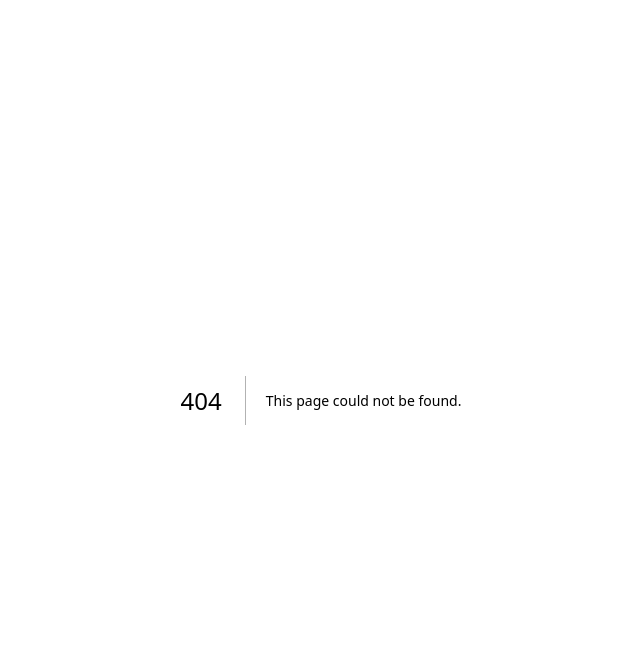
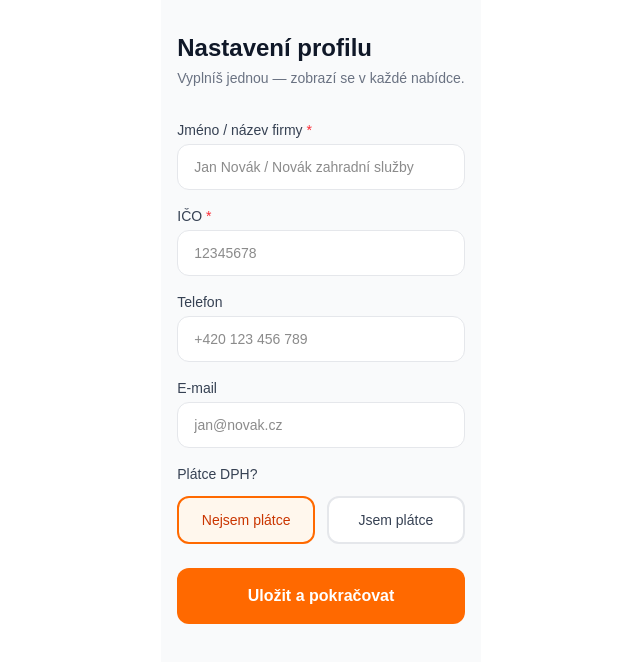
Before and after one commit to davidstraakaa-svg/-remeslnik-app, a Next.js app: page /onboarding in a window 1280 px wide. Before the commit this address had no page. Shown: the top 662 px of the page, without its empty margins (319-959 px from the left). Built offline with nearby package versions, Linux system fonts and the light colour scheme.

Commit message:
Onboarding, editace polozek, env vars, sdilene typy

```diff
--- a/src/app/api/nabidka/route.ts
+++ b/src/app/api/nabidka/route.ts
@@ -1,20 +1,35 @@
 import { NextRequest, NextResponse } from 'next/server'
 
-const N8N_WEBHOOK = 'https://primary-production-9a6738.up.railway.app/webhook/nabidka'
+const N8N_WEBHOOK = process.env.N8N_WEBHOOK_URL ?? 'https://primary-production-9a6738.up.railway.app/webhook/nabidka'
+
+export const maxDuration = 60
 
 export async function POST(req: NextRequest) {
-  const { obor, popis, vymery } = await req.json()
+  const body = await req.json()
+  const { obor, popis, vymery } = body
 
+  if (!popis?.trim() || !vymery?.trim() || !obor) {
+    return NextResponse.json({ error: 'Chybí povinná pole' }, { status: 400 })
+  }
+
+  try {
     const res = await fetch(N8N_WEBHOOK, {
       method: 'POST',
       headers: { 'Content-Type': 'application/json' },
       body: JSON.stringify({ obor, popis, vymery }),
+      signal: AbortSignal.timeout(55000),
     })
 
     if (!res.ok) {
-    return NextResponse.json({ error: 'Chyba n8n' }, { status: 502 })
+      return NextResponse.json({ error: 'Chyba při generování' }, { status: 502 })
     }
 
     const data = await res.json()
     return NextResponse.json(data)
+  } catch (e) {
+    if (e instanceof Error && e.name === 'TimeoutError') {
+      return NextResponse.json({ error: 'Generování trvalo příliš dlouho, zkus to znovu' }, { status: 504 })
     }
+    return NextResponse.json({ error: 'Neočekávaná chyba' }, { status: 500 })
+  }
+}
--- a/src/app/layout.tsx
+++ b/src/app/layout.tsx
@@ -13,8 +13,8 @@ const geistMono = Geist_Mono({
 });
 
 export const metadata: Metadata = {
-  title: "Create Next App",
-  description: "Generated by create next app",
+  title: "Nabídky pro řemeslníky",
+  description: "Vygeneruj profesionální cenovou nabídku za minuty.",
 };
 
 export default function RootLayout({
@@ -24,7 +24,7 @@ export default function RootLayout({
 }>) {
   return (
     <html
-      lang="en"
+      lang="cs"
       className={`${geistSans.variable} ${geistMono.variable} h-full antialiased`}
     >
       <body className="min-h-full flex flex-col">{children}</body>
--- a/src/app/nabidka/page.tsx
+++ b/src/app/nabidka/page.tsx
@@ -2,21 +2,7 @@
 
 import { useEffect, useState } from 'react'
 import { useRouter } from 'next/navigation'
-
-type Polozka = {
-  popis: string
-  mnozstvi: number
-  jednotka: string
-  jednotkova_cena: number
-  typ: string
-  jistota_ceny: 'zelena' | 'oranzova' | 'cervena'
-  zdroj_ceny: string
-}
-
-type Nabidka = {
-  polozky: Polozka[]
-  poznamka?: string
-}
+import type { Nabidka, Polozka } from '@/types'
 
 const JISTOTA_CONFIG = {
   zelena: { dot: 'bg-green-500', badge: 'bg-green-50 text-green-700', label: 'Ověřená cena' },
@@ -28,6 +14,7 @@ export default function NabidkaPage() {
   const router = useRouter()
   const [nabidka, setNabidka] = useState<Nabidka | null>(null)
   const [otevrenaPolozka, setOtevrenaPolozka] = useState<number | null>(null)
+  const [editovana, setEditovana] = useState<Record<number, Partial<Polozka>>>({})
 
   useEffect(() => {
     const raw = sessionStorage.getItem('nabidka')
@@ -37,11 +24,26 @@ export default function NabidkaPage() {
 
   if (!nabidka) return null
 
-  const celkem = nabidka.polozky.reduce(
-    (sum, p) => sum + p.mnozstvi * p.jednotkova_cena, 0
-  )
+  function getPolozka(i: number): Polozka {
+    return { ...nabidka!.polozky[i], ...editovana[i] }
+  }
 
-  const cervenePolozky = nabidka.polozky.filter(p => p.jistota_ceny === 'cervena').length
+  function updatePolozka(i: number, field: keyof Polozka, value: string | number) {
+    setEditovana(prev => ({
+      ...prev,
+      [i]: { ...prev[i], [field]: value, jistota_ceny: 'oranzova' },
+    }))
+  }
+
+  const polozky = nabidka.polozky.map((_, i) => getPolozka(i))
+  const celkem = polozky.reduce((sum, p) => sum + p.mnozstvi * p.jednotkova_cena, 0)
+  const cervenePolozky = polozky.filter(p => p.jistota_ceny === 'cervena').length
+
+  function ulozitAJitNaTisk() {
+    const upravenaNabidka = { ...nabidka, polozky }
+    sessionStorage.setItem('nabidka', JSON.stringify(upravenaNabidka))
+    router.push('/nabidka/tisk')
+  }
 
   return (
     <main className="min-h-screen bg-gray-50 px-4 py-6 max-w-lg mx-auto">
@@ -54,15 +56,16 @@ export default function NabidkaPage() {
 
       {cervenePolozky > 0 && (
         <div className="bg-red-50 border border-red-200 rounded-xl p-4 mb-4 text-sm text-red-700">
-          <strong>{cervenePolozky} {cervenePolozky === 1 ? 'položka' : 'položky'} ke kontrole</strong> — zkontroluj červeně označené ceny před odesláním.
+          <strong>{cervenePolozky} {cervenePolozky === 1 ? 'položka vyžaduje' : 'položky vyžadují'} kontrolu</strong> — rozklikni červené a uprav cenu před odesláním.
         </div>
       )}
 
       <div className="space-y-2 mb-6">
-        {nabidka.polozky.map((p, i) => {
+        {polozky.map((p, i) => {
           const conf = JISTOTA_CONFIG[p.jistota_ceny] ?? JISTOTA_CONFIG.oranzova
           const celkemPolozka = p.mnozstvi * p.jednotkova_cena
           const otevrena = otevrenaPolozka === i
+          const upravena = !!editovana[i]
 
           return (
             <div key={i} className="bg-white rounded-xl border border-gray-100 overflow-hidden">
@@ -73,7 +76,7 @@ export default function NabidkaPage() {
                 <span className={`w-3 h-3 rounded-full flex-shrink-0 ${conf.dot}`} />
                 <div className="flex-1 min-w-0">
                   <p className="text-sm font-medium text-gray-900 truncate">{p.popis}</p>
-                  <p className="text-xs text-gray-400">{p.mnozstvi} {p.jednotka} × {p.jednotkova_cena.toLocaleString('cs')} Kč</p>
+                  <p className="text-xs text-gray-400">{p.mnozstvi} {p.jednotka} × {p.jednotkova_cena.toLocaleString('cs')} Kč{upravena ? ' · upraveno' : ''}</p>
                 </div>
                 <span className="text-sm font-semibold text-gray-900 flex-shrink-0">
                   {celkemPolozka.toLocaleString('cs')} Kč
@@ -85,11 +88,21 @@ export default function NabidkaPage() {
                   <div className="grid grid-cols-2 gap-3 mb-3">
                     <div>
                       <p className="text-xs text-gray-400 mb-1">Množství</p>
-                      <p className="text-sm font-medium">{p.mnozstvi} {p.jednotka}</p>
+                      <input
+                        type="number"
+                        value={p.mnozstvi}
+                        onChange={e => updatePolozka(i, 'mnozstvi', parseFloat(e.target.value) || 0)}
+                        className="w-full border border-gray-200 rounded-lg px-3 py-2 text-sm focus:outline-none focus:ring-2 focus:ring-orange-400 bg-white"
+                      />
                     </div>
                     <div>
-                      <p className="text-xs text-gray-400 mb-1">Cena za jednotku</p>
-                      <p className="text-sm font-medium">{p.jednotkova_cena.toLocaleString('cs')} Kč</p>
+                      <p className="text-xs text-gray-400 mb-1">Cena za {p.jednotka}</p>
+                      <input
+                        type="number"
+                        value={p.jednotkova_cena}
+                        onChange={e => updatePolozka(i, 'jednotkova_cena', parseFloat(e.target.value) || 0)}
+                        className="w-full border border-gray-200 rounded-lg px-3 py-2 text-sm focus:outline-none focus:ring-2 focus:ring-orange-400 bg-white"
+                      />
                     </div>
                     <div>
                       <p className="text-xs text-gray-400 mb-1">Typ</p>
@@ -125,7 +138,7 @@ export default function NabidkaPage() {
       </div>
 
       <button
-        onClick={() => router.push('/nabidka/tisk')}
+        onClick={ulozitAJitNaTisk}
         className="w-full bg-orange-500 hover:bg-orange-600 text-white font-semibold py-4 rounded-xl text-base transition-colors"
       >
         Stáhnout PDF
--- a/src/app/nabidka/tisk/page.tsx
+++ b/src/app/nabidka/tisk/page.tsx
@@ -2,21 +2,7 @@
 
 import { useEffect, useState } from 'react'
 import { useRouter } from 'next/navigation'
-
-type Polozka = {
-  popis: string
-  mnozstvi: number
-  jednotka: string
-  jednotkova_cena: number
-  typ: string
-  jistota_ceny: 'zelena' | 'oranzova' | 'cervena'
-  zdroj_ceny: string
-}
-
-type Nabidka = {
-  polozky: Polozka[]
-  poznamka?: string
-}
+import type { Nabidka, Profil } from '@/types'
 
 const JISTOTA_LABEL = {
   zelena: '●',
@@ -27,6 +13,7 @@ const JISTOTA_LABEL = {
 export default function TiskPage() {
   const router = useRouter()
   const [nabidka, setNabidka] = useState<Nabidka | null>(null)
+  const [profil, setProfil] = useState<Profil | null>(null)
   const dnes = new Date().toLocaleDateString('cs-CZ')
   const platnostDo = new Date(Date.now() + 14 * 24 * 60 * 60 * 1000).toLocaleDateString('cs-CZ')
 
@@ -34,17 +21,19 @@ export default function TiskPage() {
     const raw = sessionStorage.getItem('nabidka')
     if (!raw) { router.push('/'); return }
     setNabidka(JSON.parse(raw))
+
+    const profilRaw = localStorage.getItem('remeslnik_profil')
+    if (profilRaw) setProfil(JSON.parse(profilRaw))
   }, [router])
 
   useEffect(() => {
-    if (nabidka) {
-      setTimeout(() => window.print(), 500)
-    }
+    if (nabidka) setTimeout(() => window.print(), 500)
   }, [nabidka])
 
   if (!nabidka) return null
 
   const celkem = nabidka.polozky.reduce((sum, p) => sum + p.mnozstvi * p.jednotkova_cena, 0)
+  const dph = profil?.platce_dph ? celkem * 0.21 : null
 
   return (
     <>
@@ -74,9 +63,20 @@ export default function TiskPage() {
           </div>
           <div style={{ textAlign: 'right', color: '#666' }}>
             <div style={{ fontWeight: 600, color: '#111', marginBottom: 2 }}>Dodavatel</div>
-            <div>Jméno / firma</div>
-            <div>IČO: —</div>
-            <div>tel: —</div>
+            {profil ? (
+              <>
+                <div>{profil.jmeno}</div>
+                <div>IČO: {profil.ico}</div>
+                {profil.telefon && <div>{profil.telefon}</div>}
+                {profil.email && <div>{profil.email}</div>}
+                {!profil.platce_dph && <div style={{ marginTop: 4, fontSize: 11 }}>Nejsem plátce DPH</div>}
+              </>
+            ) : (
+              <>
+                <div>Jméno / firma</div>
+                <div>IČO: —</div>
+              </>
+            )}
           </div>
         </div>
 
@@ -110,12 +110,30 @@ export default function TiskPage() {
         </table>
 
         <div style={{ display: 'flex', justifyContent: 'flex-end', marginBottom: 24 }}>
-          <div style={{ borderTop: '2px solid #111', paddingTop: 8, minWidth: 220 }}>
-            <div style={{ display: 'flex', justifyContent: 'space-between', fontSize: 15, fontWeight: 700 }}>
+          <div style={{ borderTop: '2px solid #111', paddingTop: 8, minWidth: 240 }}>
+            <div style={{ display: 'flex', justifyContent: 'space-between', fontSize: 13, marginBottom: 4 }}>
               <span>Celkem bez DPH</span>
               <span>{celkem.toLocaleString('cs')} Kč</span>
             </div>
-            <div style={{ fontSize: 11, color: '#666', marginTop: 4 }}>Platební podmínky: záloha 30 % před zahájením</div>
+            {dph !== null && (
+              <>
+                <div style={{ display: 'flex', justifyContent: 'space-between', fontSize: 13, marginBottom: 4, color: '#666' }}>
+                  <span>DPH 21 %</span>
+                  <span>{dph.toLocaleString('cs', { maximumFractionDigits: 0 })} Kč</span>
+                </div>
+                <div style={{ display: 'flex', justifyContent: 'space-between', fontSize: 15, fontWeight: 700 }}>
+                  <span>Celkem s DPH</span>
+                  <span>{(celkem + dph).toLocaleString('cs', { maximumFractionDigits: 0 })} Kč</span>
+                </div>
+              </>
+            )}
+            {dph === null && (
+              <div style={{ fontSize: 15, fontWeight: 700, display: 'flex', justifyContent: 'space-between' }}>
+                <span>Celkem</span>
+                <span>{celkem.toLocaleString('cs')} Kč</span>
+              </div>
+            )}
+            <div style={{ fontSize: 11, color: '#666', marginTop: 6 }}>Platební podmínky: záloha 30 % před zahájením</div>
           </div>
         </div>
 
@@ -126,8 +144,8 @@ export default function TiskPage() {
         )}
 
         <div style={{ fontSize: 10, color: '#9ca3af', marginTop: 32, borderTop: '1px solid #e5e7eb', paddingTop: 12 }}>
-          <div>Legenda jistoty cen: ● ověřená cena (DEK/Hornbach) &nbsp;&nbsp; ◐ regionální odhad &nbsp;&nbsp; ○ zkontrolujte před odesláním</div>
-          <div style={{ marginTop: 4 }}>Ceny jsou orientační a platné k datu vystavení. Nabídka je platná 14 dní.</div>
+          <div>Legenda: ● ověřená cena (DEK/Hornbach) &nbsp; ◐ regionální odhad &nbsp; ○ zkontrolujte před odesláním</div>
+          <div style={{ marginTop: 4 }}>Nabídka je platná 14 dní od data vystavení. Ceny jsou orientační.</div>
         </div>
       </div>
     </>
--- /dev/null
+++ b/src/app/onboarding/page.tsx
@@ -0,0 +1,123 @@
+'use client'
+
+import { useState } from 'react'
+import { useRouter } from 'next/navigation'
+import type { Profil } from '@/types'
+
+export default function OnboardingPage() {
+  const router = useRouter()
+  const [form, setForm] = useState<Profil>({
+    jmeno: '',
+    ico: '',
+    telefon: '',
+    email: '',
+    platce_dph: false,
+  })
+  const [chyba, setChyba] = useState('')
+
+  function set(field: keyof Profil, value: string | boolean) {
+    setForm(f => ({ ...f, [field]: value }))
+  }
+
+  function ulozit() {
+    if (!form.jmeno.trim()) { setChyba('Zadej jméno nebo název firmy'); return }
+    if (!form.ico.trim()) { setChyba('Zadej IČO'); return }
+    localStorage.setItem('remeslnik_profil', JSON.stringify(form))
+    router.push('/')
+  }
+
+  return (
+    <main className="min-h-screen bg-gray-50 px-4 py-8 max-w-lg mx-auto">
+      <div className="mb-8">
+        <h1 className="text-2xl font-bold text-gray-900 mb-1">Nastavení profilu</h1>
+        <p className="text-gray-500 text-sm">Vyplníš jednou — zobrazí se v každé nabídce.</p>
+      </div>
+
+      <div className="space-y-4 mb-6">
+        <div>
+          <label className="block text-sm font-medium text-gray-700 mb-1">
+            Jméno / název firmy <span className="text-red-500">*</span>
+          </label>
+          <input
+            type="text"
+            value={form.jmeno}
+            onChange={e => set('jmeno', e.target.value)}
+            placeholder="Jan Novák / Novák zahradní služby"
+            className="w-full rounded-xl border border-gray-200 px-4 py-3 text-sm focus:outline-none focus:ring-2 focus:ring-orange-400 bg-white"
+          />
+        </div>
+
+        <div>
+          <label className="block text-sm font-medium text-gray-700 mb-1">
+            IČO <span className="text-red-500">*</span>
+          </label>
+          <input
+            type="text"
+            value={form.ico}
+            onChange={e => set('ico', e.target.value)}
+            placeholder="12345678"
+            maxLength={8}
+            className="w-full rounded-xl border border-gray-200 px-4 py-3 text-sm focus:outline-none focus:ring-2 focus:ring-orange-400 bg-white"
+          />
+        </div>
+
+        <div>
+          <label className="block text-sm font-medium text-gray-700 mb-1">Telefon</label>
+          <input
+            type="tel"
+            value={form.telefon}
+            onChange={e => set('telefon', e.target.value)}
+            placeholder="+420 123 456 789"
+            className="w-full rounded-xl border border-gray-200 px-4 py-3 text-sm focus:outline-none focus:ring-2 focus:ring-orange-400 bg-white"
+          />
+        </div>
+
+        <div>
+          <label className="block text-sm font-medium text-gray-700 mb-1">E-mail</label>
+          <input
+            type="email"
+            value={form.email}
+            onChange={e => set('email', e.target.value)}
+            placeholder="jan@novak.cz"
+            className="w-full rounded-xl border border-gray-200 px-4 py-3 text-sm focus:outline-none focus:ring-2 focus:ring-orange-400 bg-white"
+          />
+        </div>
+
+        <div>
+          <label className="block text-sm font-medium text-gray-700 mb-3">Plátce DPH?</label>
+          <div className="flex gap-3">
+            <button
+              onClick={() => set('platce_dph', false)}
+              className={`flex-1 py-3 rounded-xl border-2 text-sm font-medium transition-all ${
+                !form.platce_dph
+                  ? 'border-orange-500 bg-orange-50 text-orange-700'
+                  : 'border-gray-200 bg-white text-gray-700'
+              }`}
+            >
+              Nejsem plátce
+            </button>
+            <button
+              onClick={() => set('platce_dph', true)}
+              className={`flex-1 py-3 rounded-xl border-2 text-sm font-medium transition-all ${
+                form.platce_dph
+                  ? 'border-orange-500 bg-orange-50 text-orange-700'
+                  : 'border-gray-200 bg-white text-gray-700'
+              }`}
+            >
+              Jsem plátce
+            </button>
+          </div>
+        </div>
+      </div>
+
+      {chyba && <p className="text-red-500 text-sm mb-4">{chyba}</p>}
+
+      <button
+        onClick={ulozit}
+        className="w-full bg-orange-500 hover:bg-orange-600 text-white font-semibold py-4 rounded-xl text-base transition-colors"
+      >
+        Uložit a pokračovat
+      </button>
+    </main>
+  )
+}
--- a/src/app/page.tsx
+++ b/src/app/page.tsx
@@ -1,6 +1,6 @@
 'use client'
 
-import { useState } from 'react'
+import { useState, useEffect } from 'react'
 import { useRouter } from 'next/navigation'
 
 const OBORY = [
@@ -21,6 +21,12 @@ export default function Home() {
   const [vymery, setVymery] = useState('')
   const [loading, setLoading] = useState(false)
   const [chyba, setChyba] = useState('')
+
+  useEffect(() => {
+    if (!localStorage.getItem('remeslnik_profil')) {
+      router.push('/onboarding')
+    }
+  }, [router])
 
   async function odeslat() {
     if (!obor) { setChyba('Vyber obor'); return }
@@ -52,8 +58,18 @@ export default function Home() {
 
   return (
     <main className="min-h-screen bg-gray-50 px-4 py-8 max-w-lg mx-auto">
-      <h1 className="text-2xl font-bold text-gray-900 mb-1">Nová nabídka</h1>
-      <p className="text-gray-500 mb-8 text-sm">Popiš zakázku a dostaneš cenovou nabídku během chvilky.</p>
+      <div className="flex justify-between items-start mb-8">
+        <div>
+          <h1 className="text-2xl font-bold text-gray-900 mb-1">Nová nabídka</h1>
+          <p className="text-gray-500 text-sm">Popiš zakázku a dostaneš cenovou nabídku během chvilky.</p>
+        </div>
+        <button
+          onClick={() => router.push('/onboarding')}
+          className="text-xs text-gray-400 hover:text-gray-600 mt-1"
+        >
+          Profil
+        </button>
+      </div>
 
       <section className="mb-6">
         <label className="block text-sm font-medium text-gray-700 mb-3">Tvůj obor</label>
@@ -99,9 +115,7 @@ export default function Home() {
         <p className="text-xs text-gray-400 mt-1">Bez výměr nelze spočítat přesnou nabídku.</p>
       </section>
 
-      {chyba && (
-        <p className="text-red-500 text-sm mb-4">{chyba}</p>
-      )}
+      {chyba && <p className="text-red-500 text-sm mb-4">{chyba}</p>}
 
       <button
         onClick={odeslat}
--- /dev/null
+++ b/src/types/index.ts
@@ -0,0 +1,24 @@
+export type JistotaCeny = 'zelena' | 'oranzova' | 'cervena'
+
+export type Polozka = {
+  popis: string
+  mnozstvi: number
+  jednotka: string
+  jednotkova_cena: number
+  typ: string
+  jistota_ceny: JistotaCeny
+  zdroj_ceny: string
+}
+
+export type Nabidka = {
+  polozky: Polozka[]
+  poznamka?: string
+}
+
+export type Profil = {
+  jmeno: string
+  ico: string
+  telefon: string
+  email: string
+  platce_dph: boolean
+}
```
Lines whose indentation alone changed are shown as unchanged.
